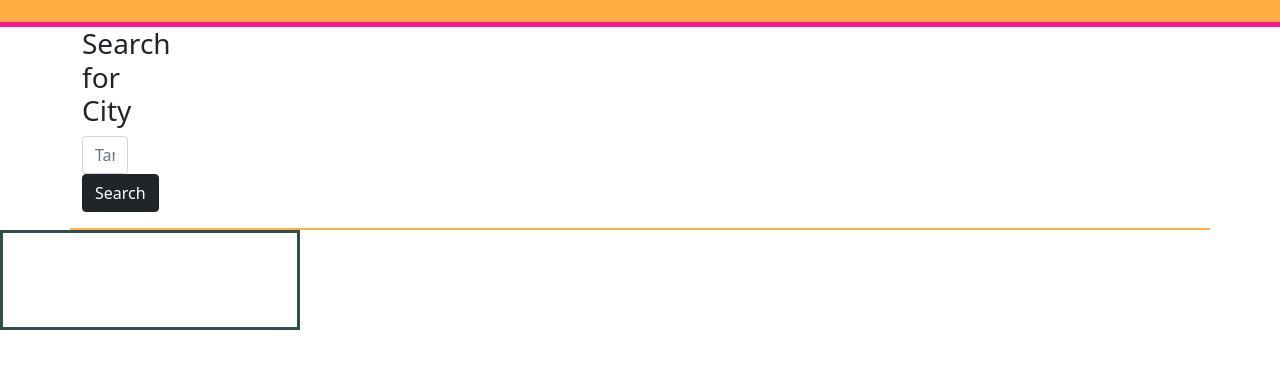
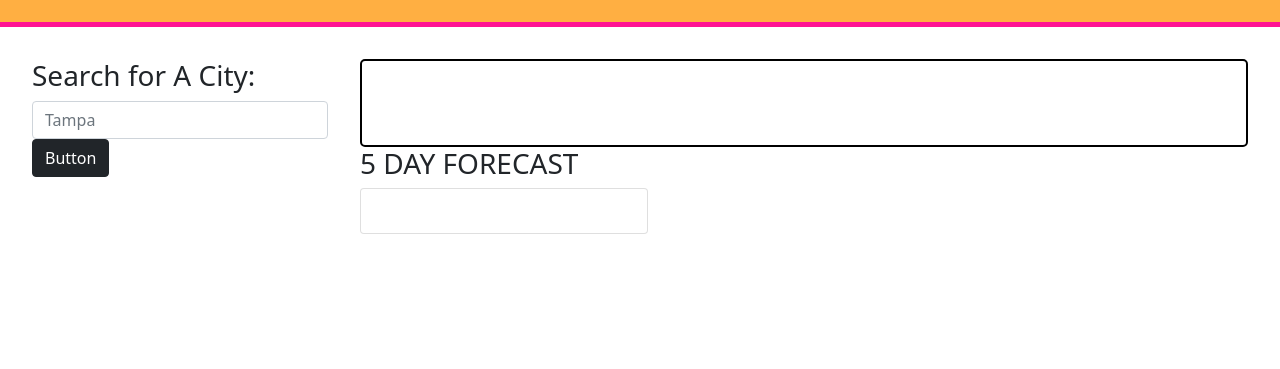
Before and after one commit to sammcowen/weather-dashboard, a plain HTML site: page index.html in a window 1280 px wide. Shown: the part 73-442 px from the top of the page. Drawn offline with nearby package versions, Linux system fonts and the light colour scheme.

Commit message:
working on forecast rednering and fixed skeleton

```diff
--- a/assets/css/style.css
+++ b/assets/css/style.css
@@ -8,16 +8,27 @@
     align-items: center;
     border-bottom: 5px solid deeppink;
 }
-.container {
-    display: flex;
-    flex-direction: column;
-    align-items: flex-start;
-    border-bottom: 2px solid #ffaf42;
-    box-sizing: border-box;
 
+.dashboard {
+    display:grid;
+    width: 100%;
+    grid-template-columns: 1fr 3fr;
+    padding: 2rem;
+    gap: 2rem;
 
 }
 
+
+.infoContainer {
+    display:grid;
+    width:100%;
+    grid-template-rows: 1fr 1fr;
+
+}
+.currentContainer {
+    border: 2px solid black;
+    border-radius: 5px;
+}
 
 .search {
     justify-content: center;
@@ -26,11 +37,11 @@
 ul {
     list-style: none;
 }
-.container2 {
-    border:3px solid darkslategray;
-    height: 100px;
-    width: 300px;
+ul li {
+    font-family: Verdana, Geneva, Tahoma, sans-serif;
+    font-size:16px;
 }
+
 .uvLow {
     background-color: limegreen;
     border-radius: 10px;
--- a/assets/js/app.js
+++ b/assets/js/app.js
@@ -8,38 +8,39 @@ const currentCity = document.querySelector('#currentCity');
 const rootApiUrl = 'https://api.openweathermap.org';
 const myApiKey = '94bb7586d2b9a5b650867004d68a2e5d';
 const currentDate = moment().format('ll');
-const searchHistoryList =[];
+const searchHistoryList = [];
 
 
 //functions
 function fetchCoord(city) {
     let apiUrl = `${rootApiUrl}/geo/1.0/direct?q=${city}&limit=1&appid=${myApiKey}`;
     fetch(apiUrl)
-    .then(function(response){
+        .then(function (response) {
             return response.json();
         })
-    .then(function(data){
+        .then(function (data) {
             console.log('data', data);
             const lat = data[0].lat;
             const lon = data[0].lon;
-        console.log('lat',data[0].lat);
+            console.log('lat', data[0].lat);
             console.log('lon', data[0].lon);
 
-        fetchWeather(lat,lon);
+            fetchWeather(lat, lon);
+            fetchForecast(lat, lon);
 
 
         })
 
 };
 function fetchWeather(lat, lon) {
-    let apiUrl = `${rootApiUrl}/data/2.5/onecall?lat=${lat}&lon=${lon}&appid=${myApiKey}`;
+    let apiUrl = `${rootApiUrl}/data/2.5/onecall?lat=${lat}&lon=${lon}$units=imperial&appid=${myApiKey}`;
     fetch(apiUrl)
-    .then (function(response) {
+        .then(function (response) {
             return response.json();
         })
-    .then(function(data) {
+        .then(function (data) {
             console.log(data);
-        const temp =data.current.temp;
+            const temp = data.current.temp;
             const humid = data.current.humidity;
             const windSpeed = data.current.wind_speed;
             const uvi = data.current.uvi;
@@ -47,7 +48,7 @@ function fetchWeather(lat, lon) {
             const iconUrl = `http://openweathermap.org/img/w/${iconCode}.png`;
 
             // checks uvi and sets a bg color to indicate favorable,moderate or severe
-        if(uvi.value < 3){
+            if (uvi.value < 3) {
                 $("#li4").addClass("uvLow");
             } else if (uvi.value >= 8) {
                 $('#li4').addClass("uvSevere");
@@ -56,15 +57,30 @@ function fetchWeather(lat, lon) {
             }
             //displays current weather icon, temp, humid, wind, and uvi
             $('#currentIcon').append(`<img src=${iconUrl}>`);
-        $("#li1").text("Temp: "+ temp);
-        $("#li2").text("Humidity: "+ humid);
-        $("#li3").text("Wind Speed: "+ windSpeed);
-        $("#li4").text("UVI: "+ uvi);
+            $("#li1").text("Temp: " + temp);
+            $("#li2").text("Humidity: " + humid);
+            $("#li3").text("Wind Speed: " + windSpeed);
+            $("#li4").text("UVI: " + uvi);
+            //displays 5 day forecast of weather
+
 
         })
 
 
 }
+
+// function fetchForecast(lat, lon) {
+//     let apiUrl = `${rootApiUrl}/data/2.5/onecall?lat=${lat}&lon=${lon}&appid=${myApiKey}`;
+//     fetch(apiUrl)
+//         .then(function (response) {
+//             return response.json();
+//         })
+//         .then(function (data) {
+//             console.log(data.daily[0].temp);
+//             console.log(data.daily[0].wind_speed);
+//             console.log(data.daily[0].humidity);
+//         })
+// }
 
 
 
--- a/index.html
+++ b/index.html
@@ -1,46 +1,67 @@
 <!DOCTYPE html>
 <html lang="en">
+
 <head>
     <meta charset="UTF-8">
     <meta http-equiv="X-UA-Compatible" content="IE=edge">
     <meta name="viewport" content="width=device-width, initial-scale=1.0">
     <title>Weather App</title>
-    <link href="https://cdn.jsdelivr.net/npm/bootstrap@5.1.3/dist/css/bootstrap.min.css" rel="stylesheet" integrity="sha384-1BmE4kWBq78iYhFldvKuhfTAU6auU8tT94WrHftjDbrCEXSU1oBoqyl2QvZ6jIW3" crossorigin="anonymous">
+    <link href="https://cdn.jsdelivr.net/npm/bootstrap@5.1.3/dist/css/bootstrap.min.css" rel="stylesheet"
+        integrity="sha384-1BmE4kWBq78iYhFldvKuhfTAU6auU8tT94WrHftjDbrCEXSU1oBoqyl2QvZ6jIW3" crossorigin="anonymous">
     <link rel="stylesheet" href="./assets/css/style.css">
 </head>
+
 <body>
     <div class="header">
         <h1>Weather Dashboard</h1>
     </div>
 
-    <div class="container">
-        <div class="row">
-        <div class="mb-3 col-3">
-            <h3>Search for City</h3>
+    <div class="dashboard">
+
+
+
+        <div class="searchContainer">
+            <h3>Search for A City:</h3>
             <input type="text" class="form-control form-control lg" id="input" placeholder="Tampa">
-            <div class="row">
-            <div class="col-3">
-                <button class="btn btn-dark" type="button">Search</button>
+            <button class="btn btn-dark" type="button">Button</button>
         </div>
-        </div>
-        </div>
+
+        <div class="infoContainer">
+            <div class="currentContainer">
+                <h2 id="currentCity"></h2>
+                <h2 id="currentDate"></h2>
+                <p id="currentIcon"></p>
+                <ul>
+                    <li id="li1"></li>
+                    <li id="li2"></li>
+                    <li id="li3"></li>
+                    <li id="li4"></li>
+                </ul>
+            </div>
+            <div class="forecastContainer">
+                <h3>5 DAY FORECAST</h3>
+                <div class="card" style="width: 18rem;">
+                    <div class="card-body">
+                        <h5 class="card-title"></h5>
+                        <h6 class="card-subtitle mb-2 text-muted"></h6>
+                        <p id="p1" class="card-text"></p>
+                        <p id="p2" class="card-text"></p>
+                        <p id="p3" class="card-text"></p>
+
+                    </div>
+                </div>
+            </div>
         </div>
     </div>
-
-    <div class="container2">
-        <h2 id="currentCity"></h2>
-        <h2 id="currentDate"></h2>
-        <p id="currentIcon"></p>
-        <ul>
-            <li id ="li1"></li>
-            <li id = "li2"></li>
-            <li id ="li3"></li>
-            <li id ="li4"></li>
-        </ul>
-
-    </div>
-    <script src="https://code.jquery.com/jquery-3.6.0.min.js"  integrity="sha256-/xUj+3OJU5yExlq6GSYGSHk7tPXikynS7ogEvDej/m4="  crossorigin="anonymous"></script>
-    <script src="https://cdnjs.cloudflare.com/ajax/libs/moment.js/2.29.1/moment.min.js" integrity="sha512-qTXRIMyZIFb8iQcfjXWCO8+M5Tbc38Qi5WzdPOYZHIlZpzBHG3L3by84BBBOiRGiEb7KKtAOAs5qYdUiZiQNNQ==" crossorigin="anonymous" referrerpolicy="no-referrer"></script>
+    <script src="https://code.jquery.com/jquery-3.6.0.min.js"
+        integrity="sha256-/xUj+3OJU5yExlq6GSYGSHk7tPXikynS7ogEvDej/m4=" crossorigin="anonymous"></script>
+    <script src="https://cdnjs.cloudflare.com/ajax/libs/moment.js/2.29.1/moment.min.js"
+        integrity="sha512-qTXRIMyZIFb8iQcfjXWCO8+M5Tbc38Qi5WzdPOYZHIlZpzBHG3L3by84BBBOiRGiEb7KKtAOAs5qYdUiZiQNNQ=="
+        crossorigin="anonymous" referrerpolicy="no-referrer"></script>
+    <script src="https://cdn.jsdelivr.net/npm/bootstrap@5.1.3/dist/js/bootstrap.bundle.min.js"
+        integrity="sha384-ka7Sk0Gln4gmtz2MlQnikT1wXgYsOg+OMhuP+IlRH9sENBO0LRn5q+8nbTov4+1p"
+        crossorigin="anonymous"></script>
     <script src="./assets/js/app.js"></script>
 </body>
+
 </html>
```
Lines whose indentation alone changed are shown as unchanged.
